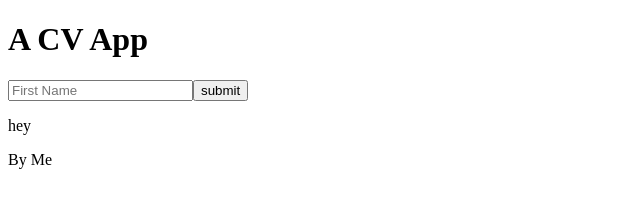
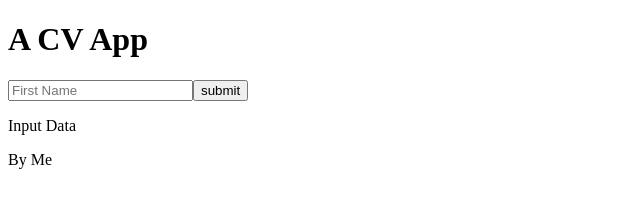
Before and after one commit to malcomcrab/react-cv-project, a React (Vite) app: page / in a window 1280 px wide. Shown: the top 207 px of the page, without its empty margins (0-640 px from the left). Built offline with nearby package versions, Linux system fonts and the light colour scheme.

Commit message:
removed unwanted inputs

```diff
--- a/src/App.jsx
+++ b/src/App.jsx
@@ -1,6 +1,4 @@
 import { useState } from 'react'
-import reactLogo from './assets/react.svg'
-import viteLogo from '/vite.svg'
 import './App.css'
 import Header from './components/Header'
 import Footer from './components/Footer'
@@ -14,7 +12,7 @@ function App() {
     <>
     <Header />
     <UserInput />
-    <InputDisplay value={'hey'}/>
+    <InputDisplay value={'Input Data'}/>
     <Footer />
     </>
   )
```
